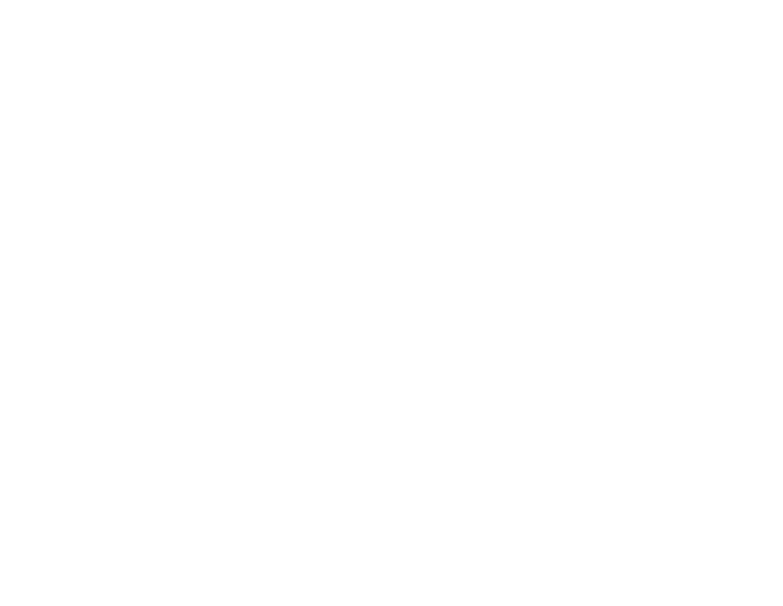
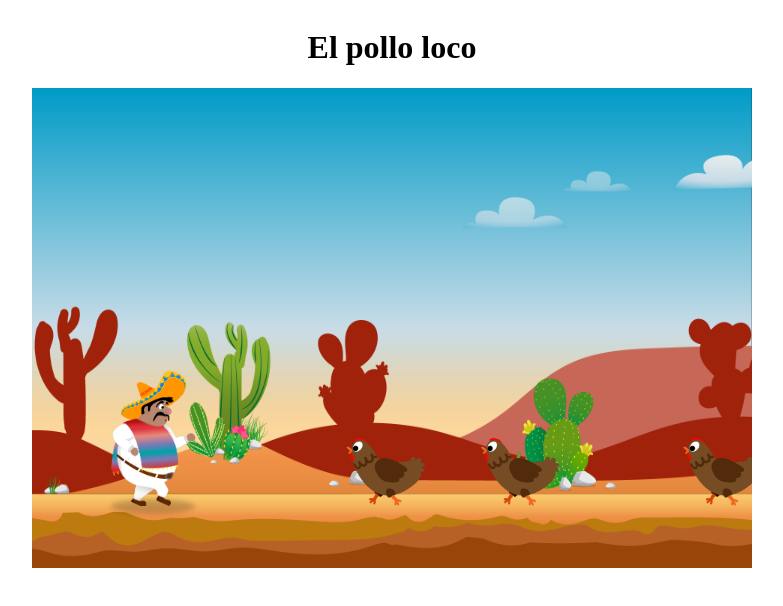
Before and after one commit to dfo81/el-pollo-loco, a plain HTML site: page index.html in a window 1280 px wide. Shown: the whole page, without its empty margins (248-1031 px from the left). Drawn offline with Linux system fonts and the light colour scheme; animation ran at ten frames a second.

Commit message:
move animation added

```diff
--- /dev/null
+++ b/classes/background.class.js
@@ -0,0 +1,10 @@
+class Background extends MovableObject {
+  x = 0;
+  y = 0;
+  height = 480;
+  width = 720;
+
+  constructor(imgPath) {
+    super().loadImage(imgPath);
+  }
+}
--- /dev/null
+++ b/classes/character.class.js
@@ -0,0 +1,33 @@
+class Character extends MovableObject {
+  x = 60;
+  y = 190;
+  height = 240;
+  width = 122;
+  images_walking = [
+    "./img/2.Secuencias_Personaje-Pepe-corrección/2.Secuencia_caminata/W-21.png",
+    "./img/2.Secuencias_Personaje-Pepe-corrección/2.Secuencia_caminata/W-22.png",
+    "./img/2.Secuencias_Personaje-Pepe-corrección/2.Secuencia_caminata/W-23.png",
+    "./img/2.Secuencias_Personaje-Pepe-corrección/2.Secuencia_caminata/W-24.png",
+    "./img/2.Secuencias_Personaje-Pepe-corrección/2.Secuencia_caminata/W-25.png",
+    "./img/2.Secuencias_Personaje-Pepe-corrección/2.Secuencia_caminata/W-26.png",
+  ];
+
+  constructor() {
+    super().loadImage(
+      "./img/2.Secuencias_Personaje-Pepe-corrección/2.Secuencia_caminata/W-21.png"
+    );
+    this.loadImages(this.images_walking);
+    this.animate();
+  }
+
+  animate() {
+    setInterval(() => {
+      let i = this.currentImg % this.images_walking.length;
+      let path = this.images_walking[i];
+      this.img = this.imgCache[path];
+      this.currentImg++;
+    }, 200);
+  }
+
+  jump() {}
+}
--- /dev/null
+++ b/classes/chicken.class.js
@@ -0,0 +1,30 @@
+class Chicken extends MovableObject {
+  x = 200 + Math.random() * 500;
+  y = 345;
+  height = 81;
+  width = 82.7;
+  images_walking = [
+    './img/3.Secuencias_Enemy_básico/Versión_Gallinita (estas salen por orden de la gallina gigantona)/1.Ga_paso_derecho.png',
+    './img/3.Secuencias_Enemy_básico/Versión_Gallinita (estas salen por orden de la gallina gigantona)/2-Ga_centro.png',
+    './img/3.Secuencias_Enemy_básico/Versión_Gallinita (estas salen por orden de la gallina gigantona)/3.Ga_paso izquierdo.png'
+  ];
+  speed = 0.15;
+
+  constructor() {
+    super().loadImage(
+      "./img/3.Secuencias_Enemy_básico/Versión_Gallinita (estas salen por orden de la gallina gigantona)/1.Ga_paso_derecho.png"
+    );
+    this.loadImages(this.images_walking);
+    this.animate();
+    this.moveLeft();
+  }
+
+  animate() {
+    setInterval(() => {
+      let i = this.currentImg % this.images_walking.length;
+      let path = this.images_walking[i];
+      this.img = this.imgCache[path];
+      this.currentImg++;
+    }, 150);
+  }
+}
--- /dev/null
+++ b/classes/cloud.class.js
@@ -0,0 +1,18 @@
+class Cloud extends MovableObject {
+  y = 50;
+  height = 216;
+  width = 384;
+  speed = 0.1;
+
+  constructor() {
+    super().loadImage("./img/5.Fondo/Capas/4.nubes/1.png");
+    this.x = Math.random() * 500;
+    this.animate();
+  }
+
+  animate() {
+    setInterval(() => {
+      this.x -= this.speed;
+    }, 1000 / 60);
+  }
+}
--- /dev/null
+++ b/classes/movable-object.class.js
@@ -0,0 +1,28 @@
+class MovableObject {
+  img;
+  imgCache = {};
+  currentImg = 0;
+
+  loadImage(path) {
+    this.img = new Image();
+    this.img.src = path;
+  }
+
+  loadImages(arr) {
+    arr.forEach((path) => {
+      let img = new Image();
+      img.src = path;
+      this.imgCache[path] = img;
+    });
+  }
+
+  moveRight() {
+    console.log("moving right");
+  }
+
+  moveLeft() {
+    setInterval(() => {
+      this.x -= this.speed;
+    }, 1000 / 60);
+  }
+}
--- /dev/null
+++ b/classes/world.class.js
@@ -0,0 +1,48 @@
+class World {
+  character = new Character();
+  enemies = [
+    new Chicken(),
+    new Chicken(),
+    new Chicken()];
+  clouds = [
+    new Cloud()
+];
+  backgrounds = [
+    new Background('./img/5.Fondo/Capas/5.cielo_1920-1080px.png'),
+    new Background('./img/5.Fondo/Capas/3.Fondo3/1.png'),
+    new Background('./img/5.Fondo/Capas/2.Fondo2/1.png'),
+    new Background('./img/5.Fondo/Capas/1.suelo-fondo1/1.png')
+  ];
+  canvas;
+  ctx;
+
+  constructor(canvas) {
+    this.ctx = canvas.getContext("2d");
+    this.canvas = canvas;
+    this.draw();
+  }
+
+  draw() {
+    this.ctx.clearRect(0, 0, this.canvas.width, this.canvas.height);
+
+    this.addOjectsToMap(this.backgrounds);
+    this.addToMap(this.character);
+    this.addOjectsToMap(this.enemies);
+    this.addOjectsToMap(this.clouds);
+
+    let self = this;
+    requestAnimationFrame(function () {
+      self.draw();
+    });
+  }
+
+  addOjectsToMap(objects) {
+    objects.forEach(o => {
+        this.addToMap(o);
+    })
+  }
+
+  addToMap(mo) {
+    this.ctx.drawImage(mo.img, mo.x, mo.y, mo.width, mo.height);
+  }
+}
--- a/index.html
+++ b/index.html
@@ -5,9 +5,25 @@
     <meta name="viewport" content="width=device-width, initial-scale=1.0">
     <title>El pollo loco</title>
     <link rel="stylesheet" href="style.css">
-    <script src="script.js"></script>
+    <script src="classes/movable-object.class.js"></script>
+    <script src="classes/character.class.js"></script>
+    <script src="classes/chicken.class.js"></script>
+    <script src="classes/cloud.class.js"></script>
+    <script src="classes/world.class.js"></script>
+    <script src="classes/background.class.js"></script>
+    <script src="/scripts/game.js"></script>
 </head>
-<body>
+<body onload="init()">
 
+
+
+    <h1>El pollo loco</h1>
+
+
+
+    <canvas id="canvas" width="720" height="480">
+
+
+    </canvas>
 </body>
 </html>
--- /dev/null
+++ b/scripts/game.js
@@ -0,0 +1,8 @@
+let canvas;
+let world;
+
+
+function init() {
+    canvas = document.getElementById('canvas');
+    world = new World(canvas);
+}
--- a/style.css
+++ b/style.css
@@ -0,0 +1,9 @@
+body {
+    display: flex;
+    flex-direction: column;
+    align-items: center;
+}
+
+canvas {
+    background-color: black;
+}
```
Also changed, not shown: script.js (deleted).
